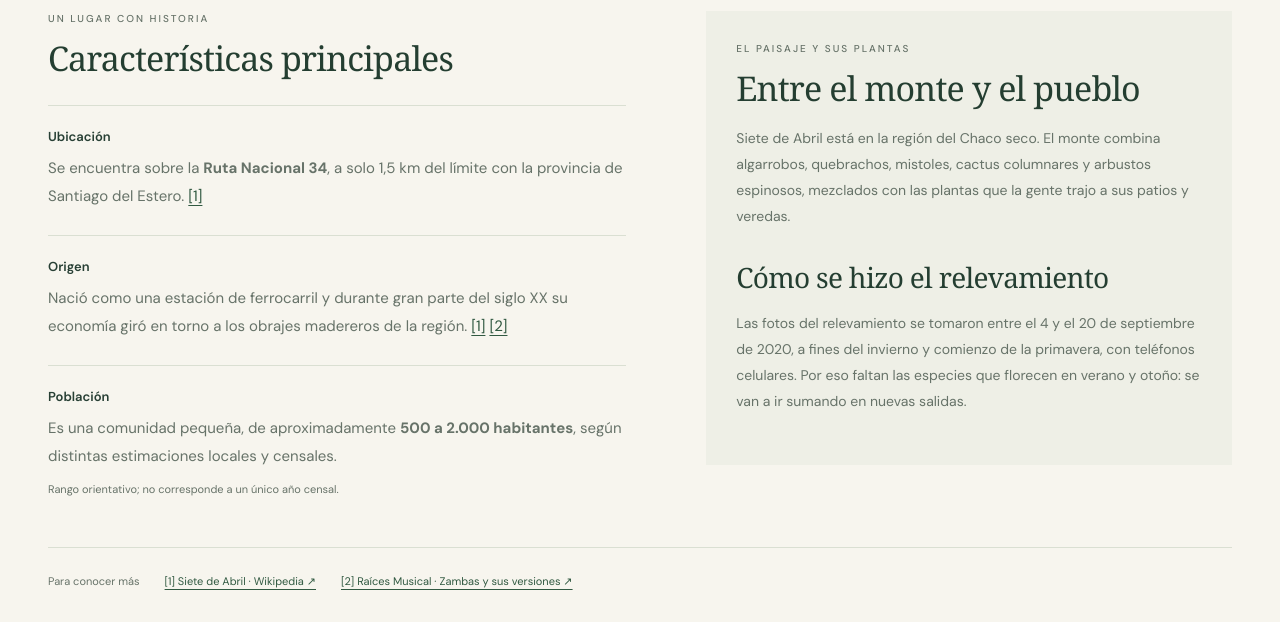
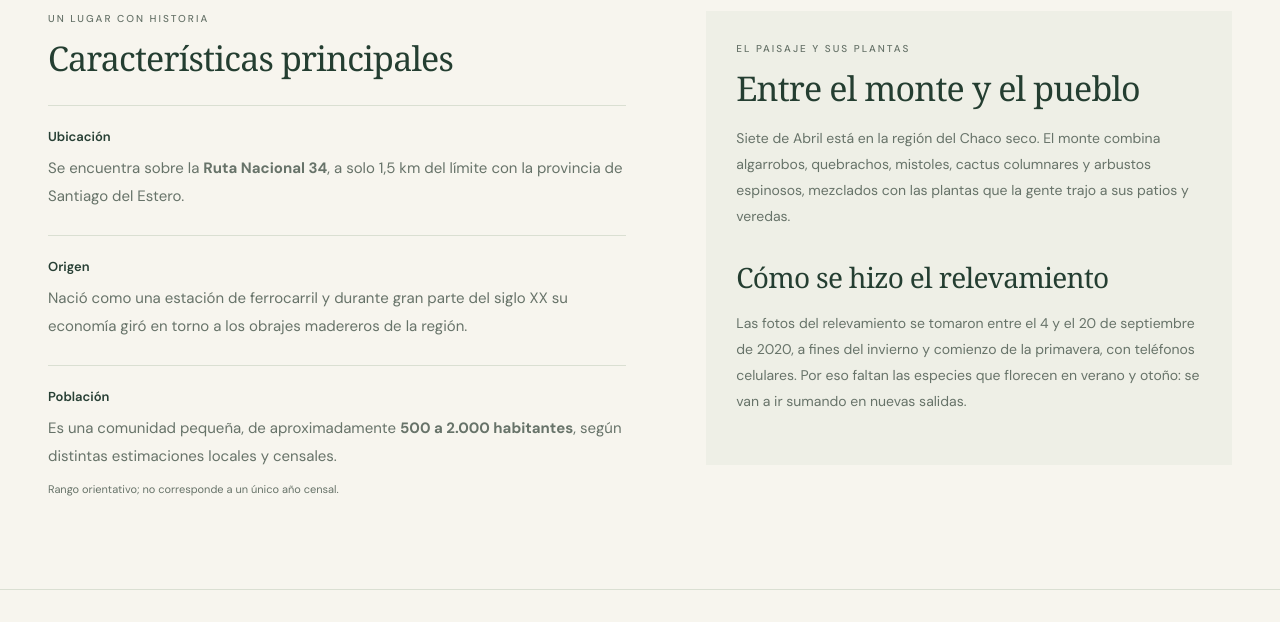
Before and after one commit to kampax/flora-siete-de-abril, an Astro site: page /el-lugar in a window 1280 px wide. Shown: the part 1354-1976 px from the top of the page. Built offline with nearby package versions, Linux system fonts and the light colour scheme; Astro itself is replaced by a stand-in of ours; a web font is replaced by a local one.

Commit message:
Quitar referencias y enlaces externos de El lugar

```diff
--- a/src/pages/el-lugar.astro
+++ b/src/pages/el-lugar.astro
@@ -6,7 +6,7 @@ import paisaje from '../assets/siete-de-abril-vias.jpg';
 <Base titulo="El lugar" descripcion="Conocé Siete de Abril, una pequeña localidad y comuna rural del departamento Burruyacú, en el noreste de Tucumán, Argentina.">
   <p class="eyebrow">NUESTRO PUEBLO · TUCUMÁN, ARGENTINA</p>
   <h1>Siete de Abril</h1>
-  <p class="lugar-intro"><strong>Siete de Abril</strong> (o 7 de Abril) es una pequeña localidad y comuna rural ubicada en el departamento Burruyacú, al noreste de la provincia de Tucumán, Argentina. <a href="https://es.wikipedia.org/wiki/Siete_de_Abril_(Argentina)" aria-label="Fuente: Siete de Abril en Wikipedia">[1]</a></p>
+  <p class="lugar-intro"><strong>Siete de Abril</strong> (o 7 de Abril) es una pequeña localidad y comuna rural ubicada en el departamento Burruyacú, al noreste de la provincia de Tucumán, Argentina.</p>
   <figure class="lugar-paisaje">
     <Image src={paisaje} alt="Vías del ferrocarril entre la vegetación y los campos de Siete de Abril, bajo el cielo del atardecer" widths={[640, 1200, 1800]} sizes="(max-width: 600px) calc(100vw - 40px), (max-width: 1400px) 90vw, 1280px" width={1800} format="webp" loading="eager" />
     <figcaption>El ferrocarril y el paisaje de Siete de Abril.</figcaption>
@@ -16,8 +16,8 @@ import paisaje from '../assets/siete-de-abril-vias.jpg';
       <p class="eyebrow">UN LUGAR CON HISTORIA</p>
       <h2 id="caracteristicas">Características principales</h2>
       <dl class="lugar-datos">
-        <dt>Ubicación</dt><dd>Se encuentra sobre la <strong>Ruta Nacional 34</strong>, a solo 1,5 km del límite con la provincia de Santiago del Estero. <a href="https://es.wikipedia.org/wiki/Siete_de_Abril_(Argentina)" aria-label="Fuente de ubicación: Wikipedia">[1]</a></dd>
-        <dt>Origen</dt><dd>Nació como una estación de ferrocarril y durante gran parte del siglo XX su economía giró en torno a los obrajes madereros de la región. <a href="https://es.wikipedia.org/wiki/Siete_de_Abril_(Argentina)" aria-label="Fuente histórica: Wikipedia">[1]</a> <a href="http://raicesmusical.blogspot.com/p/zambas-y-sus-versiones.html" aria-label="Fuente histórica: Raíces Musical">[2]</a></dd>
+        <dt>Ubicación</dt><dd>Se encuentra sobre la <strong>Ruta Nacional 34</strong>, a solo 1,5 km del límite con la provincia de Santiago del Estero.</dd>
+        <dt>Origen</dt><dd>Nació como una estación de ferrocarril y durante gran parte del siglo XX su economía giró en torno a los obrajes madereros de la región.</dd>
         <dt>Población</dt><dd>Es una comunidad pequeña, de aproximadamente <strong>500 a 2.000 habitantes</strong>, según distintas estimaciones locales y censales. <span class="lugar-aclaracion">Rango orientativo; no corresponde a un único año censal.</span></dd>
       </dl>
     </section>
@@ -29,11 +29,6 @@ import paisaje from '../assets/siete-de-abril-vias.jpg';
       <p>Las fotos del relevamiento se tomaron entre el 4 y el 20 de septiembre de 2020, a fines del invierno y comienzo de la primavera, con teléfonos celulares. Por eso faltan las especies que florecen en verano y otoño: se van a ir sumando en nuevas salidas.</p>
     </section>
   </div>
-  <aside class="lugar-fuentes" aria-label="Fuentes sobre el lugar">
-    <span>Para conocer más</span>
-    <a href="https://es.wikipedia.org/wiki/Siete_de_Abril_(Argentina)">[1] Siete de Abril · Wikipedia ↗</a>
-    <a href="http://raicesmusical.blogspot.com/p/zambas-y-sus-versiones.html">[2] Raíces Musical · Zambas y sus versiones ↗</a>
-  </aside>
 </Base>
 <style>
   .lugar-intro { max-width: 800px; font-size: 18px; color: var(--suave); line-height: 1.8; }
@@ -51,8 +46,6 @@ import paisaje from '../assets/siete-de-abril-vias.jpg';
   .lugar-flora { padding: 30px; background: #eeefe6; align-self: start; }
   .lugar-flora p:not(.eyebrow) { font-size: 14px; color: var(--suave); line-height: 1.85; }
   .lugar-flora h2:not(:first-of-type) { margin-top: 32px; font-size: 28px; }
-  .lugar-fuentes { display: flex; flex-wrap: wrap; gap: 12px 25px; margin-top: 48px; padding-top: 24px; border-top: 1px solid var(--borde); font-size: 11px; }
-  .lugar-fuentes span { color: var(--suave); }
   @media(max-width:900px) { .lugar-contenido { gap: 32px; } }
   @media(max-width:600px) { .lugar-intro { font-size: 16px; } .lugar-contenido { grid-template-columns: 1fr; } .lugar-paisaje { margin: 26px 0 36px; } .lugar-flora { padding: 24px; } .lugar-contenido h2 { font-size: 30px; } }
 </style>
```
